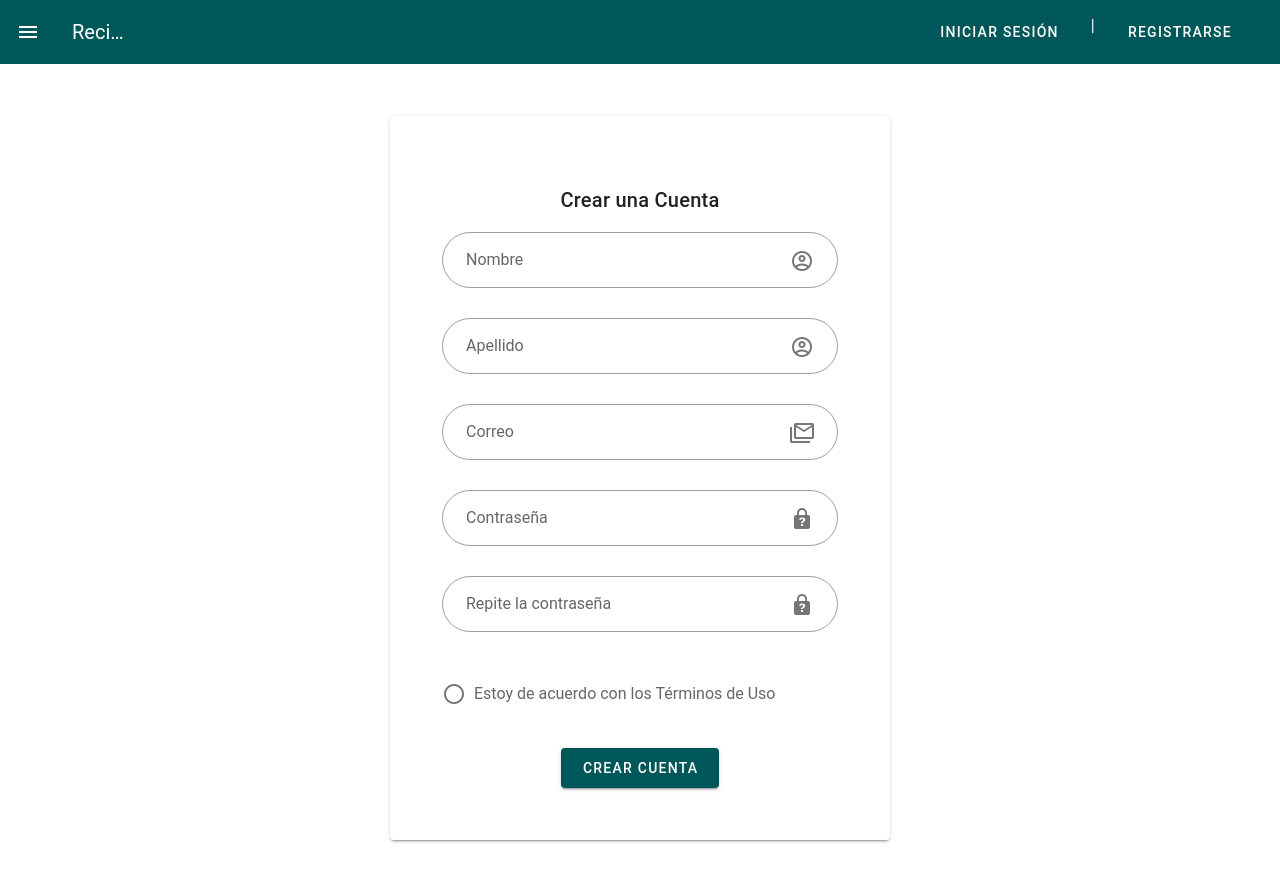
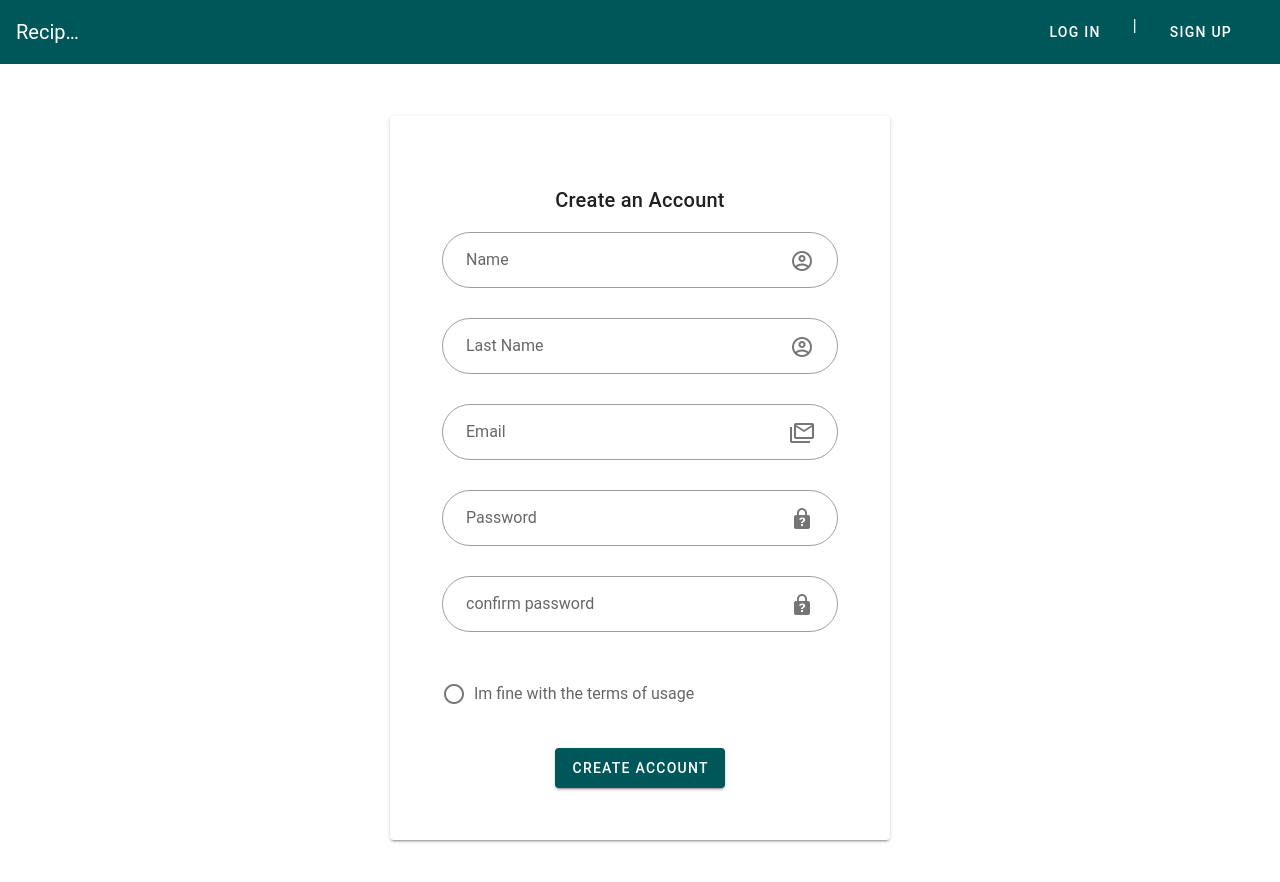
Before and after one commit to davidvm1/PATIC2-Recipfy, a Vue app: page /signup in a window 1280 px wide. Shown: the top 882 px of the page. Built offline with nearby package versions, Linux system fonts and the light colour scheme; a small style sheet from the web is missing.

Commit message:
Fixing and Translations

```diff
--- a/src/components/Navbar.vue
+++ b/src/components/Navbar.vue
@@ -3,7 +3,7 @@
     <v-app-bar
       color="#00575A"
       flat>
-      <v-app-bar-nav-icon color="white"  @click="drawer = true"/>
+      <v-app-bar-nav-icon color="white"  @click="drawer = true" v-if="isLogged"/>
 
       <v-toolbar-title>
         Recipfy
@@ -15,7 +15,7 @@
              color="white"
              text
              v-if="isLogged"
-             @click="logOut">Salir
+             @click="logOut">Log Out
       </v-btn>
 
       <v-container v-else>
@@ -24,7 +24,7 @@
                  color="white"
                  @click="$router.push({path: '/'})"
                  text>
-            Iniciar Sesión
+            Log In
           </v-btn>
 
           <span class="mr-4"
@@ -36,7 +36,7 @@
                  color="white"
                  @click="$router.push({path: '/Signup'})"
                  text>
-            Registrarse
+            Sign up
           </v-btn>
 
         </v-row>
--- a/src/views/Login.vue
+++ b/src/views/Login.vue
@@ -1,13 +1,13 @@
 <template>
   <v-card min-width="500" class="mx-auto mt-13 mb-13 pa-13">
-    <v-card-title class="title"> Iniciar Sesión </v-card-title>
+    <v-card-title class="title"> Log in </v-card-title>
     <v-form class="text-center" ref="SignInForm">
       <v-text-field
         append-icon="mdi-email-multiple-outline"
         outlined
         rounded
         type="email"
-        label="Correo electrónico"
+        label="Email"
         :rules="[rules.required, rules.email]"
         v-model="email"
         required
@@ -19,7 +19,7 @@
         outlined
         rounded
         name="input-10-2"
-        label="Contraseña"
+        label="Password"
         class="input-group--focused"
         type="password"
         :rules="[rules.required]"
@@ -29,7 +29,7 @@
       </v-text-field>
 
       <v-radio-group>
-        <v-radio color="#00575A" label="Recuerdame" value="radio-1"> </v-radio>
+        <v-radio color="#00575A" label="Remember me" value="radio-1"> </v-radio>
       </v-radio-group>
 
       <v-btn
@@ -40,11 +40,11 @@
         color="#00575A"
         @click="pressed"
       >
-        Ingresar
+        Log in
       </v-btn>
 
       <v-btn text color="#00575A" @click="rememberPass()">
-        ¿Olvidaste la contraseña?
+        Forgot Password?
       </v-btn>
 
       <v-alert class="mt-5" type="error" v-if="error">
@@ -98,7 +98,7 @@ export default {
         try {
           const user = await firebaseService.rememberPass(this.email);
           this.error =
-            "Acabamos de enviar un mensaje a tu correo electronico para que recuperes tu cuenta";
+            "We send recovery email, check it out";
           this.email = "";
           if (!user || !user.user) {
             return;
@@ -107,7 +107,7 @@ export default {
           this.error = err;
         }
       } else {
-        this.error = "Debes ingresar todos los campos";
+        this.error = "All fields are required";
       }
     }
   }
--- a/src/views/Search.vue
+++ b/src/views/Search.vue
@@ -7,7 +7,7 @@
       <v-combobox
         v-model="ingredients"
         :items="ingredients"
-        label="Ingresa tus ingredientes"
+        label="Add ingredients"
         clearable
         multiple
         chips
@@ -17,7 +17,7 @@
           <v-list-item>
             <v-list-item-content>
               <v-list-item-title>
-                Presiona <kbd>enter</kbd> para agregar ingredientes
+                Press <kbd>enter</kbd> to add ingredients
               </v-list-item-title>
             </v-list-item-content>
           </v-list-item>
@@ -29,7 +29,7 @@
       <v-btn class="ml-2"
              large
              @click="getRecipes">
-        Buscar
+        Search
       </v-btn>
     </v-row>
     <v-row>
@@ -102,4 +102,8 @@ export default {
 </script>
 
 <style>
+  .v-application .primary--text {
+    color: #00575A !important;
+    caret-color: #00575A !important;
+  }
 </style>
--- a/src/views/Signup.vue
+++ b/src/views/Signup.vue
@@ -1,12 +1,12 @@
 <template>
   <v-card min-width="500" class="mx-auto mt-13 mb-13 pa-13">
-    <v-card-title class="title">Crear una Cuenta</v-card-title>
+    <v-card-title class="title">Create an Account</v-card-title>
     <v-form class="text-center"
             ref="SignInForm">
       <v-text-field
         append-icon="mdi-account-circle-outline"
         outlined
-        label="Nombre"
+        label="Name"
         v-model="name"
         rounded
         :rules="[rules.required]"
@@ -16,7 +16,7 @@
       <v-text-field
         append-icon="mdi-account-circle-outline"
         outlined
-        label="Apellido"
+        label="Last Name"
         v-model="lastName"
         rounded
         :rules="[rules.required]"
@@ -27,7 +27,7 @@
         append-icon="mdi-email-multiple-outline"
         outlined
         type="email"
-        label="Correo"
+        label="Email"
         v-model="email"
         rounded
         :rules="[rules.email, rules.required]"
@@ -38,7 +38,7 @@
         append-icon="mdi-lock-question"
         outlined
         name="input-10-2"
-        label="Contraseña"
+        label="Password"
         class="input-group--focused"
         type="password"
         v-model="password"
@@ -51,7 +51,7 @@
         append-icon="mdi-lock-question"
         outlined
         name="input-10-2"
-        label="Repite la contraseña"
+        label="confirm password"
         class="input-group--focused"
         type="password"
         rounded
@@ -61,7 +61,7 @@
 
       <v-radio-group>
         <v-radio color="#00575A"
-                 label="Estoy de acuerdo con los Términos de Uso"
+                 label="Im fine with the terms of usage"
                  v-model="this.terms"
                  value="radio-1" />
       </v-radio-group>
@@ -73,7 +73,7 @@
         class="signup-btn mt-5"
         color="#00575A"
         @click="pressed">
-        Crear cuenta
+        Create Account
       </v-btn>
 
       <v-alert class="mt-5"
```
